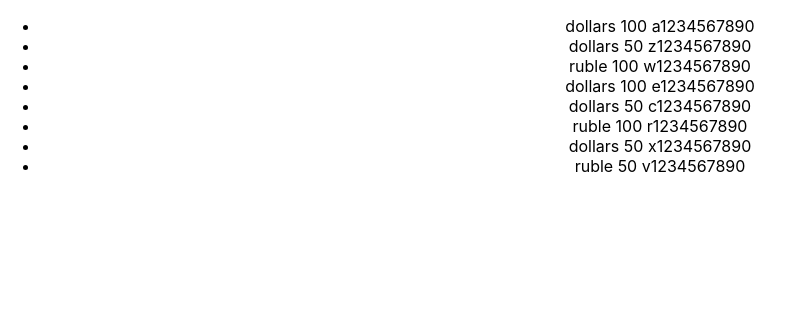
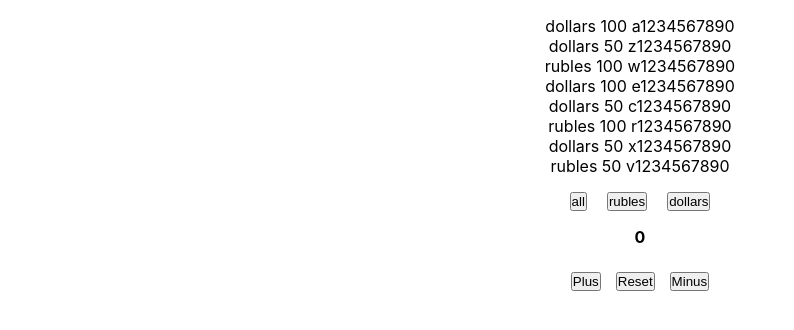
Before and after one commit to RudakovIlya/micro-tasks, a React (Create React App) app: page / in a window 1280 px wide. Shown: the top 330 px of the page, without its empty margins (0-794 px from the left). Built offline with nearby package versions, Linux system fonts and the light colour scheme.

Commit message:
feat: watched lessons and completed task

```diff
--- /dev/null
+++ b/src/04_Filter/Filter.tsx
@@ -0,0 +1,49 @@
+import React from "react";
+import {FilterPropsType} from "../App";
+
+type FilterObjectType = {
+    banknots: string,
+    nominal: number,
+    number: string,
+}
+
+type FilterButtonType = FilterPropsType;
+
+type FilterHomePropsType = {
+    currentMoney: Array<FilterObjectType>,
+    onClickFilterHandler: (current: FilterButtonType) => void
+}
+
+export const Filter = (props: FilterHomePropsType) => {
+    return (
+        <div>
+            <ul>
+                {
+                    props.currentMoney.map((objFromMoneyArr, id) => {
+                        return (
+                            <li key={id + 1}>
+                                <span> {objFromMoneyArr.banknots}</span>
+                                <span> {objFromMoneyArr.nominal}</span>
+                                <span> {objFromMoneyArr.number}</span>
+                            </li>
+                        )
+                    })
+                }
+            </ul>
+            <div style={{display: 'flex', columnGap: '20px', justifyContent: 'center'}}>
+                <button onClick={() => {
+                    props.onClickFilterHandler('all')
+                }}>all
+                </button>
+                <button onClick={() => {
+                    props.onClickFilterHandler('rubles')
+                }}>rubles
+                </button>
+                <button onClick={() => {
+                    props.onClickFilterHandler('dollars')
+                }}>dollars
+                </button>
+            </div>
+        </div>
+    )
+}
--- /dev/null
+++ b/src/05_Counter/Counter.tsx
@@ -0,0 +1,35 @@
+import React, {useState} from "react";
+
+export const Counter = () => {
+
+    let [count, setCount] = useState(0);
+
+    const increment = () => {
+        count += 1;
+        setCount(count)
+    }
+
+    const decrement = () => {
+        count -= 1;
+        setCount(count);
+    }
+
+    const resetCounter = () => {
+        count = 0;
+        setCount(count);
+    }
+
+    return (
+        <div>
+            <ul>
+                <li><b><span>{count}</span></b></li>
+                <li style={{display: 'flex', columnGap: '15px', justifyContent: 'center', marginTop: '25px'}}>
+                    <button onClick={increment}>Plus</button>
+                    <button onClick={resetCounter}>Reset</button>
+                    <button onClick={decrement}>Minus</button>
+                </li>
+            </ul>
+        </div>
+    )
+
+}
--- a/src/App.css
+++ b/src/App.css
@@ -1,38 +1,8 @@
 .App {
-  text-align: center;
+    text-align: center;
 }
 
-.App-logo {
-  height: 40vmin;
-  pointer-events: none;
+.App * {
+    padding: 0;
+    list-style: none;
 }
-
-@media (prefers-reduced-motion: no-preference) {
-  .App-logo {
-    animation: App-logo-spin infinite 20s linear;
-  }
-}
-
-.App-header {
-  background-color: #282c34;
-  min-height: 100vh;
-  display: flex;
-  flex-direction: column;
-  align-items: center;
-  justify-content: center;
-  font-size: calc(10px + 2vmin);
-  color: white;
-}
-
-.App-link {
-  color: #61dafb;
-}
-
-@keyframes App-logo-spin {
-  from {
-    transform: rotate(0deg);
-  }
-  to {
-    transform: rotate(360deg);
-  }
-}
--- a/src/App.tsx
+++ b/src/App.tsx
@@ -2,7 +2,8 @@ import React, {useState} from 'react';
 import './App.css';
 import {Button} from "./02_Button-task/Button";
 import {State} from "./03_UseState/UseState";
-import {Filter} from "./Filter/Filter";
+import {Filter} from "./04_Filter/Filter";
+import {Counter} from "./05_Counter/Counter";
 
 /*
 import {Header} from "./site/Header";
@@ -12,93 +13,39 @@ import {NewComponent} from "./NewComponent";
 import {TopCarsComponent} from "./01_Map-task/TopCarsComponent";
 */
 
+export type FilterPropsType = 'all' | 'rubles' | 'dollars';
+
 function App() {
-    /*
-        // let [students, setStudents] = useState([
-        //     {id: 1, name: "James", age: 8},
-        //     {id: 2, name: "Robert", age: 18},
-        //     {id: 3, name: "John", age: 28},
-        //     {id: 4, name: "Michael", age: 38},
-        //     {id: 5, name: "William", age: 48},
-        //     {id: 6, name: "David", age: 58},
-        //     {id: 7, name: "Richard", age: 68},
-        //     {id: 8, name: "Joseph", age: 78},
-        //     {id: 9, name: "Thomas", age: 88},
-        //     {id: 10, name: "Charles", age: 98},
-        //     {id: 11, name: "Christopher", age: 100},
-        //     {id: 12, name: "Charles", age: 22},
-        //     {id: 13, name: "Christopher", age: 13},
-        // ]);
-
-        // let [topCars, setTopCars] = useState([
-        //     {manufacturer: 'BMW', model: 'm5cs'},
-        //     {manufacturer: 'Mercedes', model: 'e63s'},
-        //     {manufacturer: 'Audi', model: 'rs7'},
-        //     {manufacturer: 'Lada', model: 'rs8'},
-        //     {manufacturer: 'Skoda', model: 'rs9'},
-        //     {manufacturer: 'Niva', model: 'rs1'},
-        // ]);
-
-    */
-
-    /*
-        let [a, setA] = useState(1);
-        const onClickHandler = () => {
-            a++;
-            setA(a);
-        };
-
-        const onClickReset = () => {
-            a = 0;
-            setA(a);
-        }
-
-        const onClickMin = () => {
-            --a;
-            setA(a);
-        }
-
-        if (a <= 0) {
-            a = 1;
-            setA(a);
-        }
-    */
-    const [money, setMoney] = useState([
+    let [money] = useState([
         {banknots: 'dollars', nominal: 100, number: ' a1234567890'},
         {banknots: 'dollars', nominal: 50, number: ' z1234567890'},
-        {banknots: 'ruble', nominal: 100, number: ' w1234567890'},
+        {banknots: 'rubles', nominal: 100, number: ' w1234567890'},
         {banknots: 'dollars', nominal: 100, number: ' e1234567890'},
         {banknots: 'dollars', nominal: 50, number: ' c1234567890'},
-        {banknots: 'ruble', nominal: 100, number: ' r1234567890'},
+        {banknots: 'rubles', nominal: 100, number: ' r1234567890'},
         {banknots: 'dollars', nominal: 50, number: ' x1234567890'},
-        {banknots: 'ruble', nominal: 50, number: ' v1234567890'},
-    ])
+        {banknots: 'rubles', nominal: 50, number: ' v1234567890'},
+    ]);
 
-    let currentMoney = money.filter(filterMoney => filterMoney.banknots === 'ruble')
+    const [filter, setFilter] = useState<FilterPropsType>('all');
+
+    let currentMoney = money;
+
+    if (filter === 'rubles') {
+        currentMoney = money.filter(filterMoney => filterMoney.banknots === 'rubles');
+    }
+    if (filter === 'dollars') {
+        currentMoney = money.filter(filterMoney => filterMoney.banknots === 'dollars');
+    }
+
+    const onClickFilterHandler = (current: FilterPropsType) => {
+        setFilter(current)
+    }
 
     return (
         <div className={'App'}>
-            {/*    <Button/>
-            <State/>
-            <h1>{a}</h1>
-            <button onClick={onClickHandler}>number</button>
-            <button onClick={onClickReset}>null</button>
-            <button onClick={onClickMin}>minus</button>*/}
-
-            <ul>
-                {
-                    money.map((objFromMoneyArr, id) => {
-                        return (
-                            <li key={id + 1}>
-                                <span> {objFromMoneyArr.banknots}</span>
-                                <span> {objFromMoneyArr.nominal}</span>
-                                <span> {objFromMoneyArr.number}</span>
-                            </li>
-                        )
-                    })
-                }
-            </ul>
-
+            <Filter onClickFilterHandler={onClickFilterHandler} currentMoney={currentMoney}/>
+            <Counter/>
         </div>
     );
 }
```
Also changed, not shown: src/Filter/Filter.tsx (deleted, +0 -11 lines).
